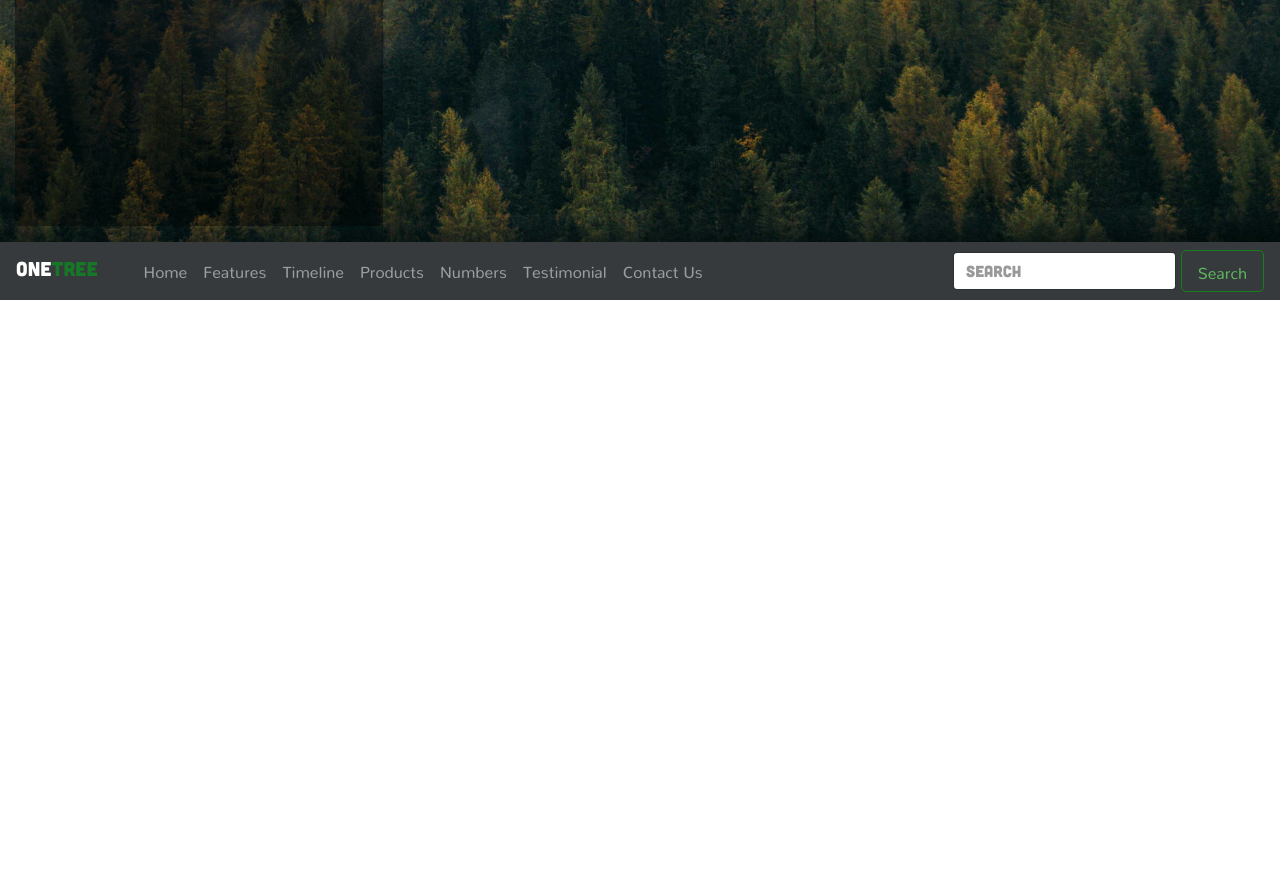
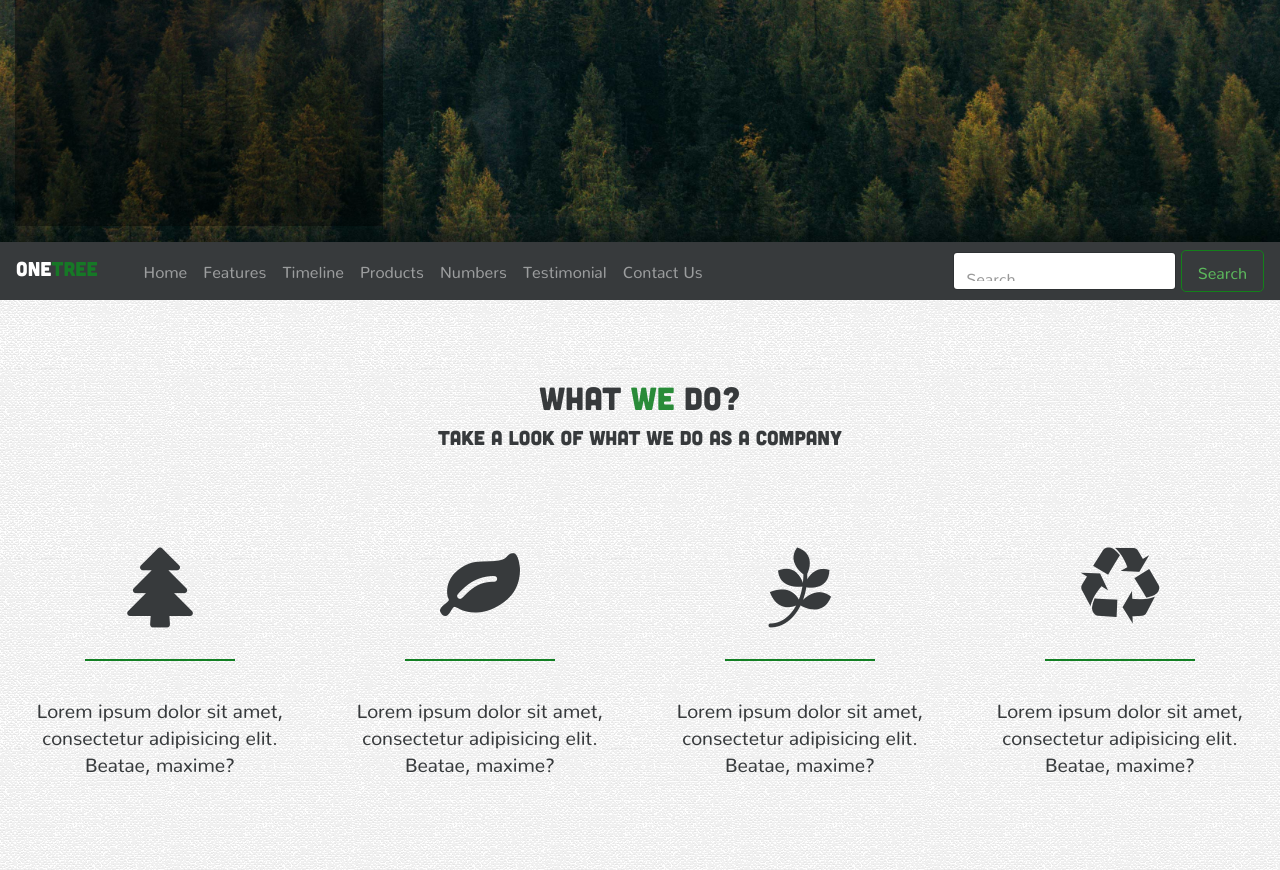
Before and after one commit to AndriiSavchuk/BootStrap4, a website: page app/index.html in a window 1280 px wide. Shown: the part 702-1572 px from the top of the page. Before the commit the page ends 1002 px from the top, so only its background shows below. Drawn offline with Linux system fonts and the light colour scheme.

Commit message:
Added section features

```diff
--- a/app/index.html
+++ b/app/index.html
@@ -69,6 +69,45 @@
             </form>
         </nav>
 
+        <section id="features">
+            <div class="features">
+                <div class="container">
+                    <h2>What <span class="bold-green">we</span> do?</h2>
+                    <p class="lead under-heading">Take a look of what we do as a company</p>
+                    <div class="row">
+                        <div class="col-sm-3 features-block">
+                            <i class="fa fa-tree fa-5x" aria-hidden="true"></i>
+                            <hr class="green-hr">
+                            <p>Lorem ipsum dolor sit amet, consectetur adipisicing elit. Beatae, maxime?</p>
+                        </div>
+
+                        <div class="col-sm-3 features-block">
+                            <i class="fa fa-leaf fa-5x" aria-hidden="true"></i>
+                            <hr class="green-hr">
+                            <p>Lorem ipsum dolor sit amet, consectetur adipisicing elit. Beatae, maxime?</p>
+                        </div>
+
+                        <div class="col-sm-3 features-block">
+                            <i class="fa fa-pagelines fa-5x" aria-hidden="true"></i>
+                            <hr class="green-hr">
+                            <p>Lorem ipsum dolor sit amet, consectetur adipisicing elit. Beatae, maxime?</p>
+                        </div>
+
+                        <div class="col-sm-3 features-block">
+                            <i class="fa fa-recycle fa-5x" aria-hidden="true"></i>
+                            <hr class="green-hr">
+                            <p>Lorem ipsum dolor sit amet, consectetur adipisicing elit. Beatae, maxime?</p>
+                        </div>
+                    </div>
+                </div>
+
+            </div>
+
+        </section>
+
+
+
+
         <script src="js/scripts.min.js"></script>
 
     </body>
--- a/app/sass/_base.sass
+++ b/app/sass/_base.sass
@@ -52,4 +52,9 @@ body
 .pull-xs-left
     float: left
 
+
+/* HR */
+
+
+
 /*----------------------------*/
--- a/app/sass/_vars.sass
+++ b/app/sass/_vars.sass
@@ -8,7 +8,7 @@ $font-family-primary: "Cubano-Regular", $helvetica
 $font-family-secondary: "Nunito-Regular", $helvetica
 
 $font-color-primary: #fff
-$font-color-secondary: #fff
+$font-color-secondary: #373a3c
 $font-color-tertiary: #fff
 
 $line-height-base: 1
--- a/app/sass/main.sass
+++ b/app/sass/main.sass
@@ -7,11 +7,13 @@
 
 /*---- Header styles ----*/
 
+
 #header
     height: 100%
     background: url("../img/trees.jpg") center
     -webkit-background-size: cover
     background-size: cover
+
     .sticker
         background: rgba(0, 0, 0, 0.4)
         padding: 14rem 20rem 16rem 3rem
@@ -22,8 +24,6 @@
         margin-top: 254px
         margin-left: 350px
         text-align: center
-
-
 
     .fa-arrow-down
         margin-left: 40rem
@@ -46,13 +46,47 @@
         font-family: $font-family-secondary
         li
             a
-                border-bottom: 1px solid transparent
+                border-bottom: 3px solid transparent
                 transition: 0.5s
                 &:hover
-                    border-bottom: 1px solid rgba(19, 128, 36, 0.54)
+                    border-bottom: 3px solid rgba(19, 128, 36, 0.54)
                     transition: 0.5s
+    form
+        font-family: $font-family-secondary
 
-/*--------------------------*/
+
+/*---- Features styles ----*/
+
+#features
+    padding: 5rem 0
+    color: $font-color-secondary
+    h2
+        text-align: center
+    p
+        text-align: center
+
+    .features-block
+        text-align: center
+        i
+            margin-top: 5rem
+            margin-bottom: 1rem
+            transition: 0.5s
+            &:hover
+                color: rgba(19, 128, 36, 1)
+                transition: 0.5s
+                cursor: pointer
+        p
+            padding-top: 1rem
+            font-family: $font-family-secondary
+            font-size: 1.2rem
+
+        .green-hr
+            border-top: 2px solid rgba(19, 128, 36, 1)
+            width: 150px
+            background-color: rgba(19, 128, 36, 1)
+
+/* End of Custom styles */
+
 
 /* Always at the end */
 
```
Also changed, not shown: app/css/main.min.css.
